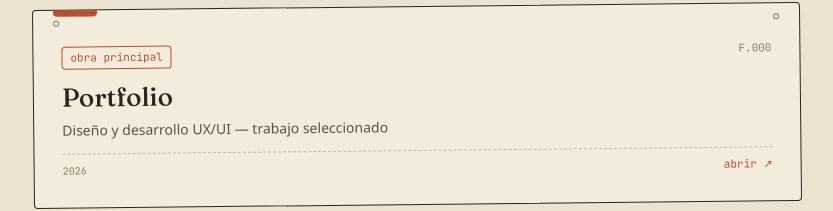
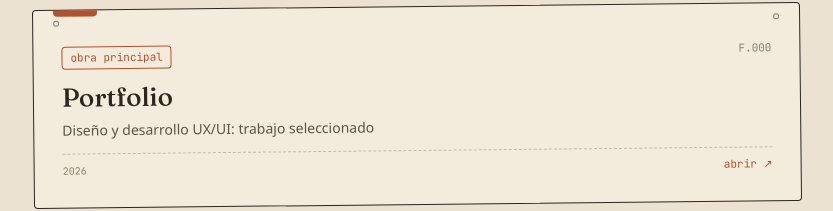
Before and after one commit to Fiore-RS/index, a React (Vite) app: page / in a window 1280 px wide. Shown: the part 202-413 px from the top of the page, without its empty margins (223-1056 px from the left). Built offline with nearby package versions, Linux system fonts and the light colour scheme.

Commit message:
Update description in fichas.ts for consistency

```diff
--- a/src/data/fichas.ts
+++ b/src/data/fichas.ts
@@ -16,7 +16,7 @@ export const fichas: Ficha[] = [
   {
     numero: "000",
     titulo: "Portfolio",
-    descripcion: "Diseño y desarrollo UX/UI — trabajo seleccionado",
+    descripcion: "Diseño y desarrollo UX/UI: trabajo seleccionado",
     categoria: "herramienta",
     anio: "2026",
     url: "https://fiore-rs.github.io/Portfolio/",
```
